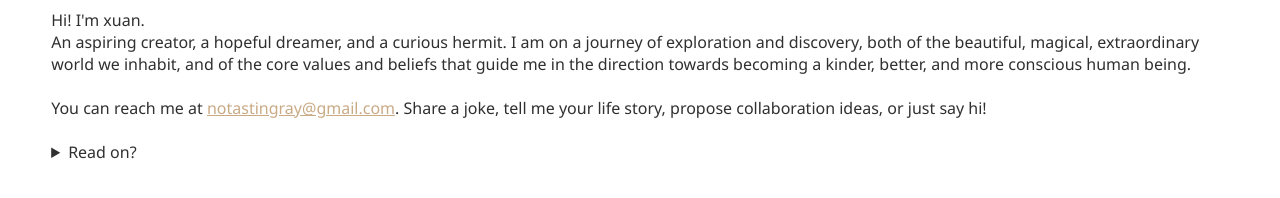
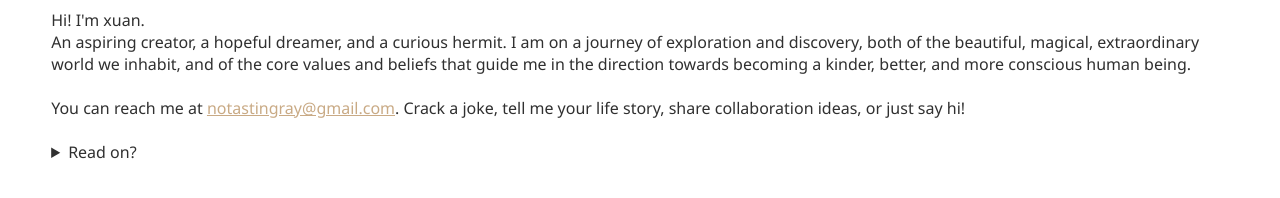
Before and after one commit to h-xuan/h-xuan.github.io, a Jekyll site: the page built from about.md, in a window 1280 px wide. Shown: the part 372-570 px from the top of the page. Built offline with Jekyll 4.4.1, drawn with Linux system fonts in a browser that asks for light colours.

Commit message:
about content

```diff
--- a/about.md
+++ b/about.md
@@ -18,7 +18,7 @@ The contents of this site will probably revolve mainly around my self-study adve
 An aspiring creator, a hopeful dreamer, and a curious hermit. I am on a journey of exploration and discovery, both of the beautiful, magical, extraordinary world we inhabit, and of the core values and beliefs that guide me in the direction towards becoming a kinder, better, and more conscious human being.
 </p>
 <br>
-<p>You can reach me at <a href="mailto:notastingray@gmail.com">notastingray@gmail.com</a>. Share a joke, tell me your life story, propose collaboration ideas, or just say hi!
+<p>You can reach me at <a href="mailto:notastingray@gmail.com">notastingray@gmail.com</a>. Crack a joke, tell me your life story, share collaboration ideas, or just say hi!
 </p>
 
 <br>
--- a/assets/pagestyle.css
+++ b/assets/pagestyle.css
@@ -37,6 +37,11 @@ hr {
   margin: 15px auto;
 }
 
+.desc {
+  font-size: 0.85em;
+  text-align: center;
+}
+
 /****** scrollbar *******/
 /* width */
 ::-webkit-scrollbar {
```
Also changed, not shown: log.md (+1 -1 lines), scripts/script.js (+12 -3 lines).
